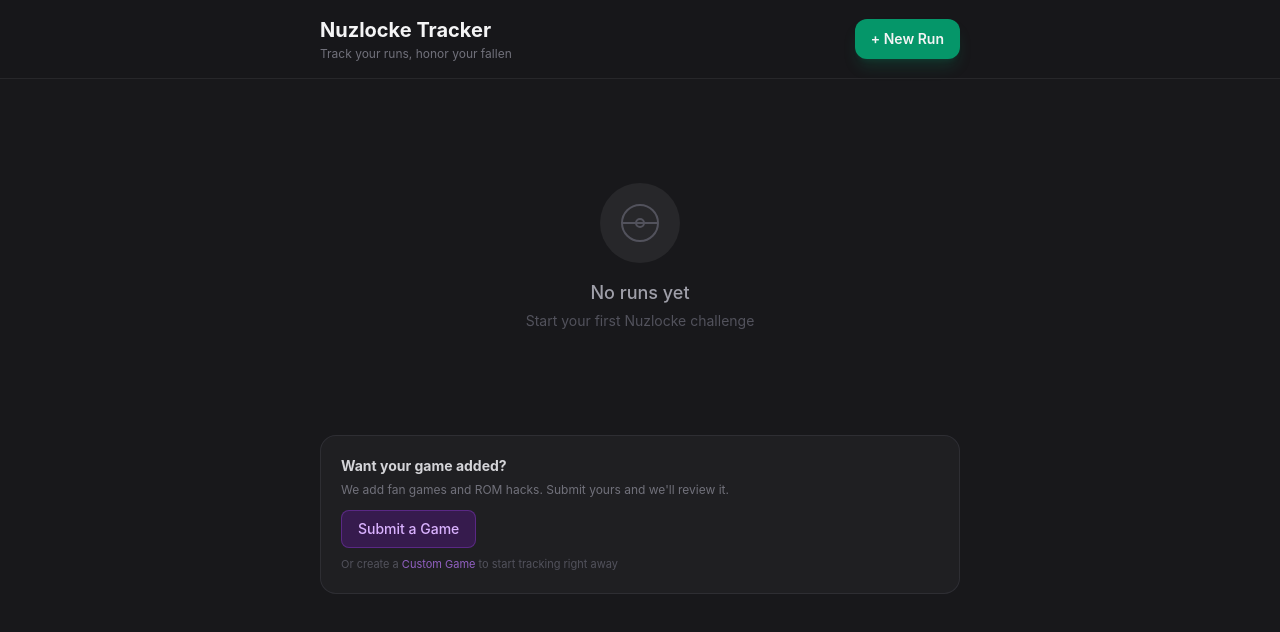
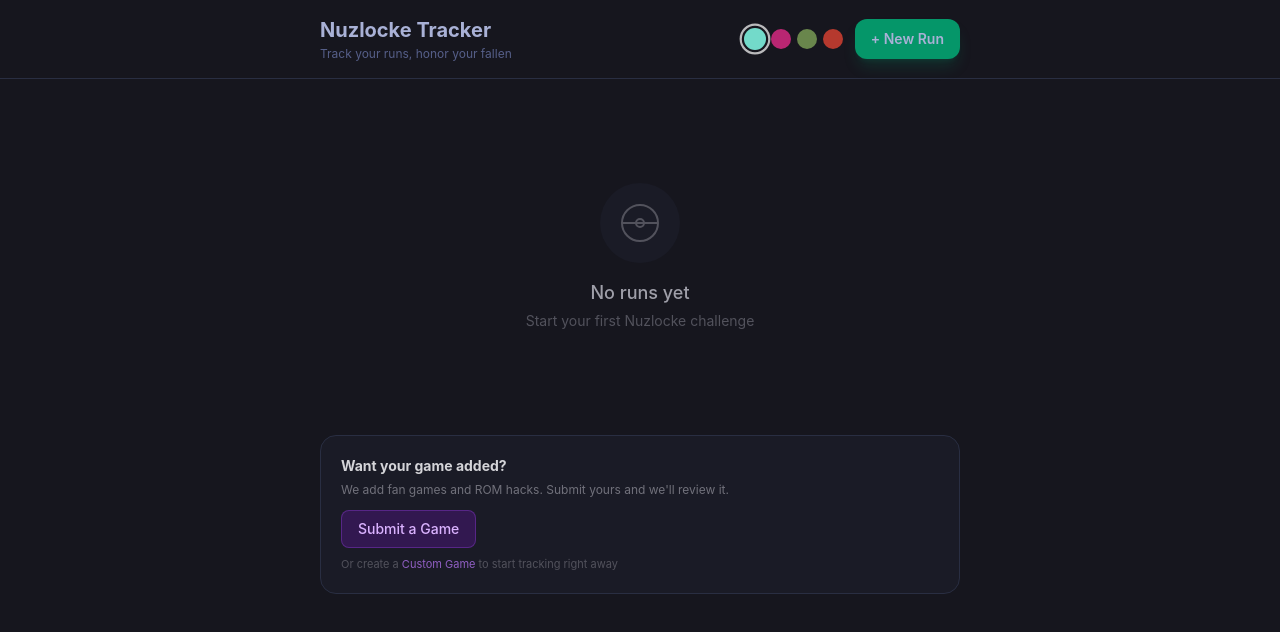
Before and after one commit to jhomer192/nuzlocke-tracker, a React (Vite) app: page /#/ in a window 1280 px wide. Shown: the top 632 px of the page. Built offline with nearby package versions, Linux system fonts and the light colour scheme.

Commit message:
Add unified theme system
Add themes.css with canonical 4-theme values, ThemePicker component,
FOUC prevention script, and convert main layout elements (page bg,
headers, bottom tabs, cards) from hardcoded zinc colors to CSS
variables. localStorage key is 'site-theme' for cross-app consistency.

```diff
--- a/index.html
+++ b/index.html
@@ -5,8 +5,9 @@
     <link rel="icon" type="image/svg+xml" href="/nuzlocke-tracker/favicon.svg" />
     <meta name="viewport" content="width=device-width, initial-scale=1.0" />
     <title>Nuzlocke Tracker</title>
+    <script>(function(){var s=localStorage.getItem('site-theme');if(s)document.documentElement.setAttribute('data-theme',s)})()</script>
   </head>
-  <body class="bg-zinc-900 text-zinc-100 antialiased">
+  <body class="antialiased" style="background:var(--bg);color:var(--text)">
     <div id="root"></div>
     <script type="module" src="/src/main.tsx"></script>
   </body>
--- /dev/null
+++ b/src/components/ThemePicker.tsx
@@ -0,0 +1,45 @@
+import { useEffect, useState } from 'react';
+
+const THEMES = [
+  { id: 'tokyo', label: 'Tokyo Night', color: '#73daca' },
+  { id: 'miami', label: 'Miami', color: '#ff2d95' },
+  { id: 'matcha', label: 'Matcha', color: '#8db660' },
+  { id: 'gruvbox', label: 'Gruvbox', color: '#fb4934' },
+] as const;
+
+type ThemeId = (typeof THEMES)[number]['id'];
+
+const STORAGE_KEY = 'site-theme';
+
+export function ThemePicker() {
+  const [active, setActive] = useState<ThemeId>(() => {
+    const stored = localStorage.getItem(STORAGE_KEY) as ThemeId | null;
+    if (stored && THEMES.some((t) => t.id === stored)) return stored;
+    return 'tokyo';
+  });
+
+  useEffect(() => {
+    document.documentElement.setAttribute('data-theme', active);
+    localStorage.setItem(STORAGE_KEY, active);
+  }, [active]);
+
+  return (
+    <div className="flex items-center gap-1.5" aria-label="Theme picker">
+      {THEMES.map((theme) => (
+        <button
+          key={theme.id}
+          type="button"
+          title={theme.label}
+          aria-label={`Switch to ${theme.label} theme`}
+          onClick={() => setActive(theme.id)}
+          style={{ backgroundColor: theme.color }}
+          className={`h-5 w-5 rounded-full transition-transform hover:scale-110 focus:outline-none ${
+            active === theme.id
+              ? 'ring-2 ring-white/70 ring-offset-2 ring-offset-[var(--bg)] scale-110'
+              : 'opacity-70 hover:opacity-100'
+          }`}
+        />
+      ))}
+    </div>
+  );
+}
--- a/src/index.css
+++ b/src/index.css
@@ -1,4 +1,5 @@
 @import "tailwindcss";
+@import "./themes.css";
 
 @theme {
   --font-sans: 'Inter', ui-sans-serif, system-ui, -apple-system, sans-serif;
--- a/src/pages/RunDashboard.tsx
+++ b/src/pages/RunDashboard.tsx
@@ -65,7 +65,7 @@ export function RunDashboard({ runs, onUpdate }: RunDashboardProps) {
 
   if (!run) {
     return (
-      <div className="min-h-screen bg-zinc-900 flex items-center justify-center">
+      <div className="min-h-screen flex items-center justify-center" style={{ background: 'var(--bg)' }}>
         <div className="text-center">
           <p className="text-zinc-400 text-lg">Run not found</p>
           <button
@@ -84,9 +84,9 @@ export function RunDashboard({ runs, onUpdate }: RunDashboardProps) {
   };
 
   return (
-    <div className="min-h-screen bg-zinc-900 flex flex-col">
+    <div className="min-h-screen flex flex-col" style={{ background: 'var(--bg)', color: 'var(--text)' }}>
       {/* Top bar */}
-      <div className="bg-zinc-900/95 backdrop-blur-sm border-b border-zinc-800 sticky top-0 z-20">
+      <div className="backdrop-blur-sm sticky top-0 z-20" style={{ background: 'var(--bg)', borderBottom: '1px solid var(--border)' }}>
         <div className="px-4 py-3 flex items-center gap-3">
           <button
             onClick={() => navigate('/')}
@@ -169,7 +169,7 @@ export function RunDashboard({ runs, onUpdate }: RunDashboardProps) {
       </div>
 
       {/* Bottom tab bar */}
-      <div className="sticky bottom-0 bg-zinc-900/95 backdrop-blur-sm border-t border-zinc-800 safe-area-bottom">
+      <div className="sticky bottom-0 backdrop-blur-sm safe-area-bottom" style={{ background: 'var(--bg)', borderTop: '1px solid var(--border)' }}>
         <div className="flex">
           {TABS.map((tab) => (
             <button
--- a/src/pages/RunList.tsx
+++ b/src/pages/RunList.tsx
@@ -6,6 +6,7 @@ import { Modal } from '../components/Modal';
 import { getSpriteUrl } from '../utils/pokeapi';
 import { loadCustomGames, saveCustomGames } from '../utils/storage';
 import { generateId } from '../utils/id';
+import { ThemePicker } from '../components/ThemePicker';
 
 interface RunListProps {
   runs: Run[];
@@ -188,14 +189,16 @@ export function RunList({ runs, onCreateRun, onDeleteRun }: RunListProps) {
   const generationGroups = getGamesByGeneration();
 
   return (
-    <div className="min-h-screen bg-zinc-900">
+    <div className="min-h-screen" style={{ background: 'var(--bg)', color: 'var(--text)' }}>
       {/* Header */}
-      <div className="border-b border-zinc-800 bg-zinc-900/95 backdrop-blur-sm sticky top-0 z-20">
+      <div className="backdrop-blur-sm sticky top-0 z-20" style={{ borderBottom: '1px solid var(--border)', background: 'var(--bg)' }}>
         <div className="max-w-2xl mx-auto px-4 py-4 flex items-center justify-between">
           <div>
             <h1 className="text-xl font-bold">Nuzlocke Tracker</h1>
-            <p className="text-xs text-zinc-500 mt-0.5">Track your runs, honor your fallen</p>
+            <p className="text-xs mt-0.5" style={{ color: 'var(--text-dim)' }}>Track your runs, honor your fallen</p>
           </div>
+          <div className="flex items-center gap-3">
+            <ThemePicker />
             <button
               onClick={() => setShowModal(true)}
               className="rounded-xl bg-emerald-600 px-4 py-2.5 text-sm font-semibold hover:bg-emerald-500 transition-colors shadow-lg shadow-emerald-600/20"
@@ -204,12 +207,13 @@ export function RunList({ runs, onCreateRun, onDeleteRun }: RunListProps) {
             </button>
           </div>
         </div>
+      </div>
 
       {/* Run cards */}
       <div className="max-w-2xl mx-auto px-4 py-6">
         {runs.length === 0 ? (
           <div className="text-center py-20">
-            <div className="w-20 h-20 mx-auto mb-4 rounded-full bg-zinc-800 flex items-center justify-center">
+            <div className="w-20 h-20 mx-auto mb-4 rounded-full flex items-center justify-center" style={{ background: 'var(--surface)' }}>
               <svg className="w-10 h-10 text-zinc-600" viewBox="0 0 100 100" fill="currentColor">
                 <circle cx="50" cy="50" r="45" fill="none" stroke="currentColor" strokeWidth="5" />
                 <line x1="5" y1="50" x2="95" y2="50" stroke="currentColor" strokeWidth="5" />
@@ -232,7 +236,8 @@ export function RunList({ runs, onCreateRun, onDeleteRun }: RunListProps) {
               return (
                 <div
                   key={run.id}
-                  className="group relative bg-zinc-800 rounded-2xl border border-zinc-700 hover:border-zinc-600 transition-all overflow-hidden"
+                  className="group relative rounded-2xl transition-all overflow-hidden"
+                  style={{ background: 'var(--surface)', border: '1px solid var(--border)' }}
                 >
                   <button
                     onClick={() => navigate(`/run/${run.id}`)}
@@ -317,7 +322,7 @@ export function RunList({ runs, onCreateRun, onDeleteRun }: RunListProps) {
 
       {/* Fan game submission */}
       <div className="max-w-2xl mx-auto px-4 pb-8">
-        <div className="rounded-2xl bg-zinc-800/50 border border-zinc-700/50 p-5">
+        <div className="rounded-2xl p-5" style={{ background: 'var(--surface)', border: '1px solid var(--border)' }}>
           <h3 className="text-sm font-bold text-zinc-300 mb-1.5">Want your game added?</h3>
           <p className="text-xs text-zinc-500 mb-3">
             We add fan games and ROM hacks. Submit yours and we'll review it.
--- /dev/null
+++ b/src/themes.css
@@ -0,0 +1,46 @@
+/* Theme system -- CSS custom properties */
+
+html,
+html[data-theme='tokyo'] {
+  --bg: #16161e;
+  --surface: #1a1b26;
+  --text: #a9b1d6;
+  --text-dim: #565f89;
+  --accent: #73daca;
+  --accent-2: #7aa2f7;
+  --accent-3: #bb9af7;
+  --border: #292e42;
+}
+
+html[data-theme='miami'] {
+  --bg: #0d0221;
+  --surface: #150535;
+  --text: #e0def4;
+  --text-dim: #908caa;
+  --accent: #ff2d95;
+  --accent-2: #00f0ff;
+  --accent-3: #ffe156;
+  --border: #2a1a4e;
+}
+
+html[data-theme='matcha'] {
+  --bg: #1c1a17;
+  --surface: #252320;
+  --text: #d4be98;
+  --text-dim: #7c6f64;
+  --accent: #8db660;
+  --accent-2: #d4be98;
+  --accent-3: #a9b665;
+  --border: #3c3836;
+}
+
+html[data-theme='gruvbox'] {
+  --bg: #282828;
+  --surface: #3c3836;
+  --text: #ebdbb2;
+  --text-dim: #928374;
+  --accent: #fb4934;
+  --accent-2: #fabd2f;
+  --accent-3: #b8bb26;
+  --border: #504945;
+}
```
Lines whose indentation alone changed are shown as unchanged.
